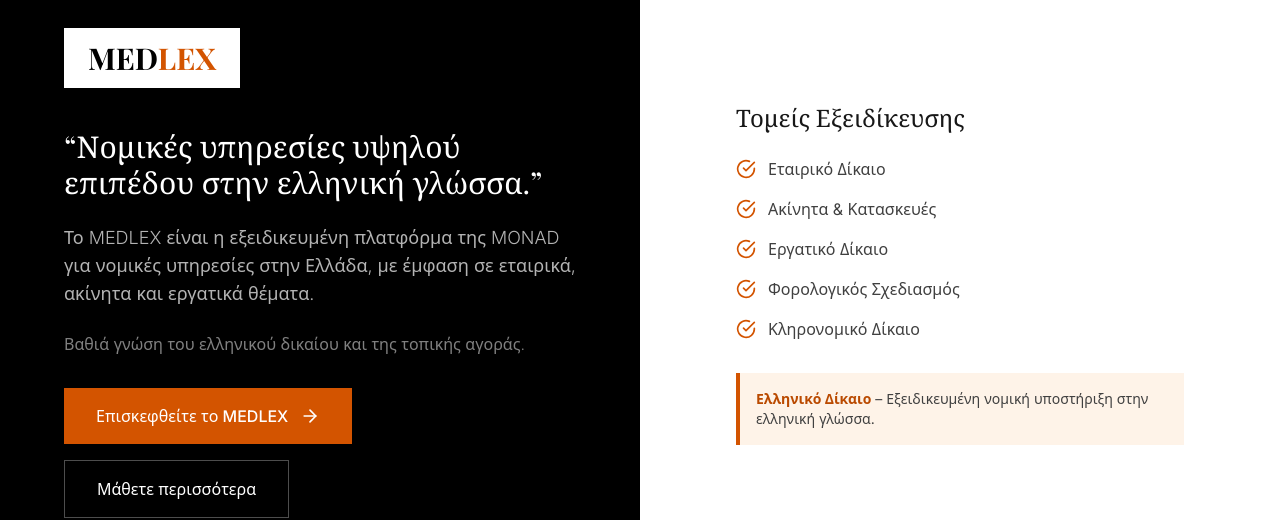
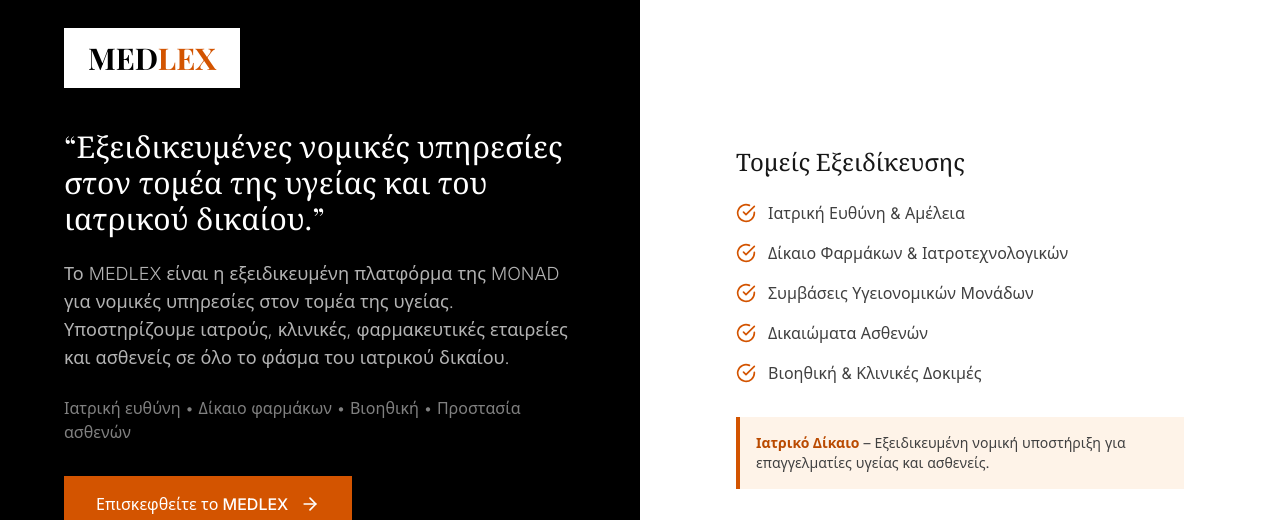
Before and after one commit to hassiotiskonstantinos-sudo/MONAD, a Next.js app: page /el in a window 1280 px wide. Shown: the part 3660-4180 px from the top of the page. Built offline with nearby package versions, Linux system fonts and the light colour scheme.

Commit message:
Update MEDLEX content: medical/healthcare law focus

```diff
--- a/src/app/el/page.tsx
+++ b/src/app/el/page.tsx
@@ -338,14 +338,15 @@ export default function HomePageGreek() {
               </div>
             </div>
             <blockquote className="text-xl md:text-2xl lg:text-3xl font-serif text-white leading-relaxed mb-6">
-              &ldquo;Νομικές υπηρεσίες υψηλού επιπέδου στην ελληνική γλώσσα.&rdquo;
+              &ldquo;Εξειδικευμένες νομικές υπηρεσίες στον τομέα της υγείας και του ιατρικού δικαίου.&rdquo;
             </blockquote>
             <p className="text-white/70 text-base lg:text-lg font-light leading-relaxed mb-4 lg:mb-6">
               Το MEDLEX είναι η εξειδικευμένη πλατφόρμα της MONAD για νομικές υπηρεσίες
-              στην Ελλάδα, με έμφαση σε εταιρικά, ακίνητα και εργατικά θέματα.
+              στον τομέα της υγείας. Υποστηρίζουμε ιατρούς, κλινικές, φαρμακευτικές εταιρείες
+              και ασθενείς σε όλο το φάσμα του ιατρικού δικαίου.
             </p>
             <p className="text-white/50 text-sm lg:text-base font-light leading-relaxed mb-6 lg:mb-8">
-              Βαθιά γνώση του ελληνικού δικαίου και της τοπικής αγοράς.
+              Ιατρική ευθύνη • Δίκαιο φαρμάκων • Βιοηθική • Προστασία ασθενών
             </p>
             <div className="flex flex-wrap gap-4">
               <a
@@ -372,28 +373,28 @@ export default function HomePageGreek() {
               <ul className="space-y-4 mb-8">
                 <li className="flex items-center text-neutral-700">
                   <CheckCircle className="w-5 h-5 text-orange-500 mr-3 flex-shrink-0" />
-                  Εταιρικό Δίκαιο
+                  Ιατρική Ευθύνη & Αμέλεια
                 </li>
                 <li className="flex items-center text-neutral-700">
                   <CheckCircle className="w-5 h-5 text-orange-500 mr-3 flex-shrink-0" />
-                  Ακίνητα & Κατασκευές
+                  Δίκαιο Φαρμάκων & Ιατροτεχνολογικών
                 </li>
                 <li className="flex items-center text-neutral-700">
                   <CheckCircle className="w-5 h-5 text-orange-500 mr-3 flex-shrink-0" />
-                  Εργατικό Δίκαιο
+                  Συμβάσεις Υγειονομικών Μονάδων
                 </li>
                 <li className="flex items-center text-neutral-700">
                   <CheckCircle className="w-5 h-5 text-orange-500 mr-3 flex-shrink-0" />
-                  Φορολογικός Σχεδιασμός
+                  Δικαιώματα Ασθενών
                 </li>
                 <li className="flex items-center text-neutral-700">
                   <CheckCircle className="w-5 h-5 text-orange-500 mr-3 flex-shrink-0" />
-                  Κληρονομικό Δίκαιο
+                  Βιοηθική & Κλινικές Δοκιμές
                 </li>
               </ul>
               <div className="bg-orange-50 border-l-4 border-orange-500 p-4">
                 <p className="text-sm text-neutral-700">
-                  <strong className="text-orange-600">Ελληνικό Δίκαιο</strong> – Εξειδικευμένη νομική υποστήριξη στην ελληνική γλώσσα.
+                  <strong className="text-orange-600">Ιατρικό Δίκαιο</strong> – Εξειδικευμένη νομική υποστήριξη για επαγγελματίες υγείας και ασθενείς.
                 </p>
               </div>
             </div>
```
